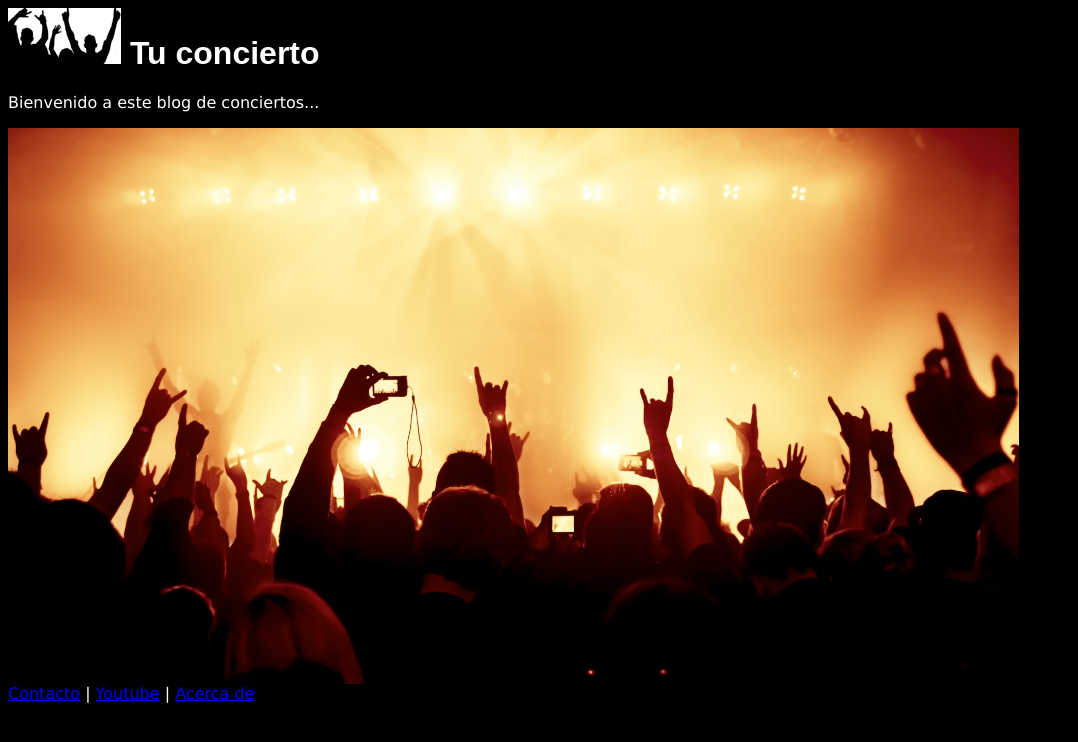
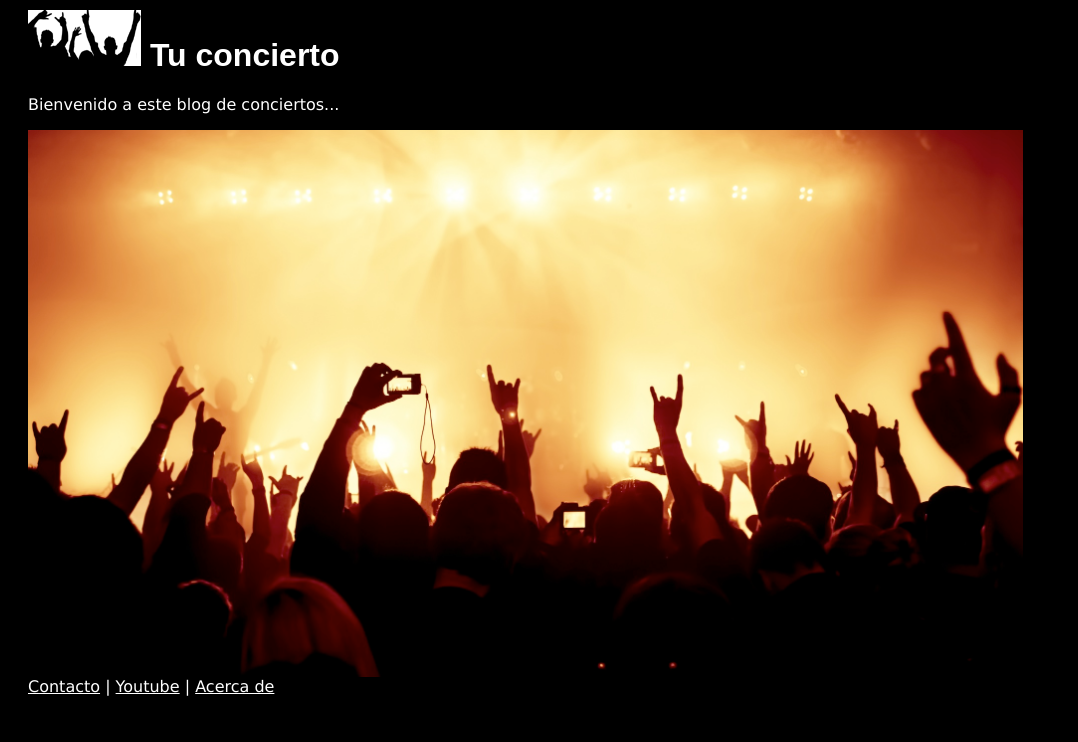
Before and after one commit to NextAragon/Css, a plain HTML site: page index.html in a window 1280 px wide. Shown: the whole page, without its empty margins (0-1078 px from the left). Drawn offline with Linux system fonts and the light colour scheme.

Commit message:
Herencia de Estilos

```diff
--- a/index.html
+++ b/index.html
@@ -6,13 +6,9 @@
 
 <link rel="stylesheet"  href="stylesheets/Css3/css3.css">
 
-<style>
-    h1{
-        font-family: Arial;
-    }
-</style>
 </head>
 <body>
+<div>
 <h1><img src="images/concert_logo.png" alt="Logo" style="background-color: white"> Tu concierto</h1>
 <p>
 	Bienvenido a este blog de conciertos...
@@ -20,6 +16,6 @@
 <img src="images/concert.jpg" alt="Concierto" width="80%">
 
 <footer><a href="mailto:info@tuconcierto.com">Contacto</a> | <a href="https://www.youtube.com" target="_blank">Youtube</a> | <a href="acerca_de.html">Acerca de</a></footer>
-
+</div>
 </body>
 </html>
--- a/stylesheets/Css3/css3.css
+++ b/stylesheets/Css3/css3.css
@@ -2,4 +2,17 @@ body{
 background-color: black;
 color: white;
 font-family: Verdana;
+
 }
+
+  h1{
+        font-family: Arial;
+    }
+a {
+    color: white;
+}
+
+div{
+    margin-top: 10px;
+    margin-left: 20px;
+}
```
Also changed, not shown: acerca_de.html (+2 -7 lines).
